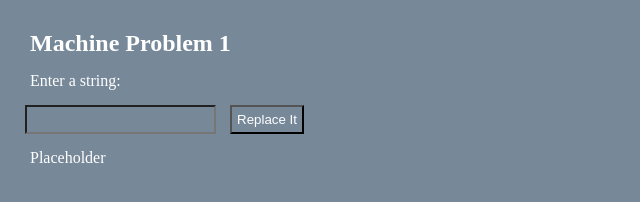
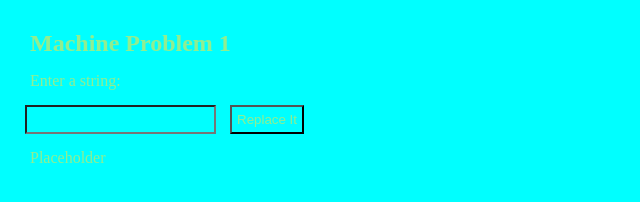
Before and after one commit to DxrkTemp/FA3_MP1, a plain HTML site: page index.html in a window 1280 px wide. Shown: the whole page, without its empty margins (0-640 px from the left). Drawn offline with Linux system fonts and the light colour scheme.

Commit message:
Update style.css

```diff
--- a/style.css
+++ b/style.css
@@ -1,6 +1,7 @@
 * {
     margin: 5px;
     padding: 5px;
-    background-color: lightslategray;
-    color: white;
+    background-color: cyan;
+    color: lightgreen;
+
 }
```
